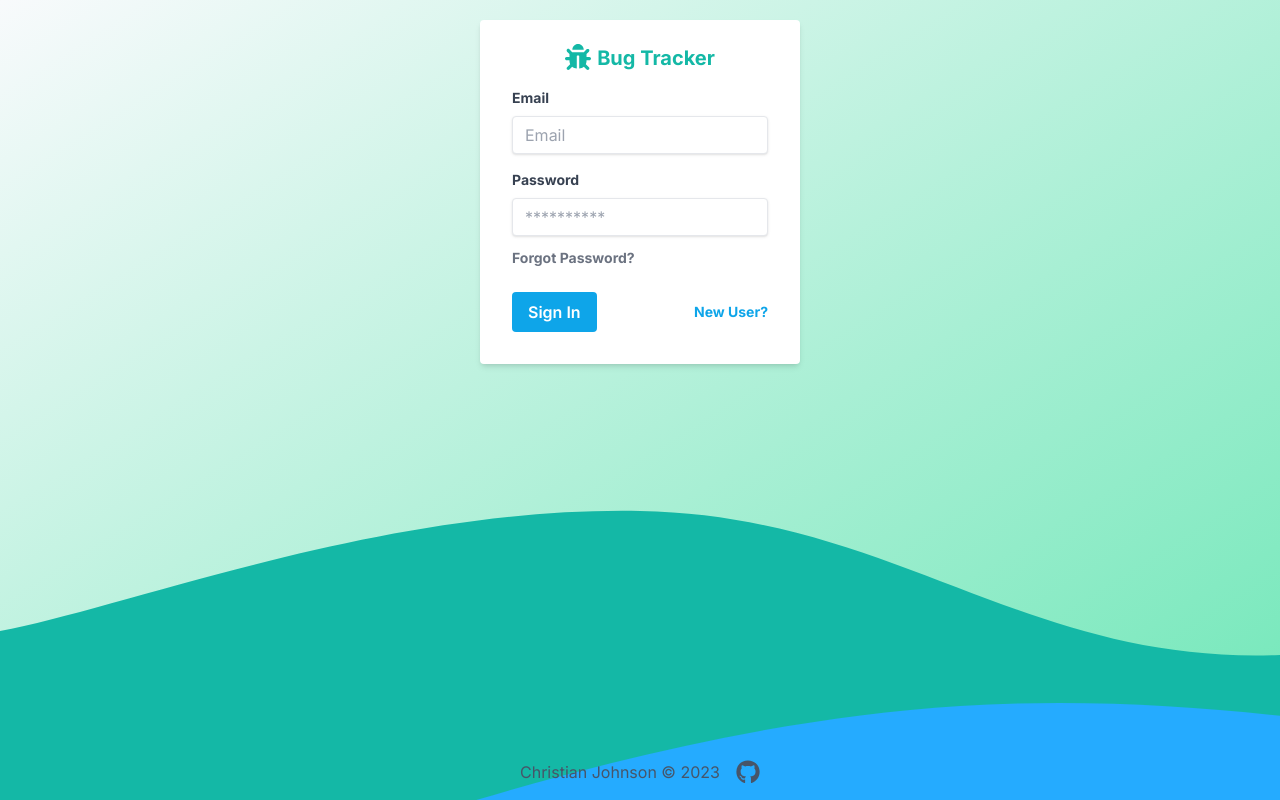
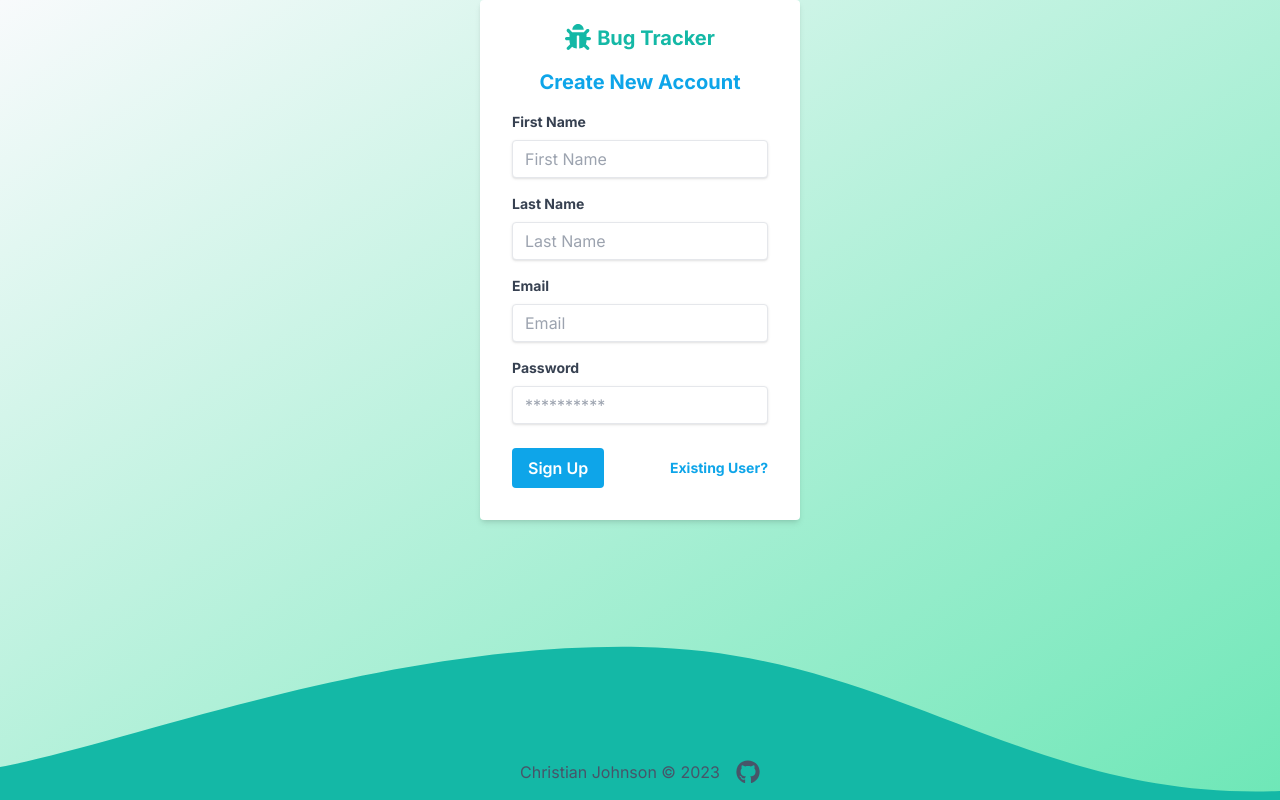
Before and after one commit to christianjcodes/bug-tracker-frontend, a Next.js app: page /new-user in a window 1280 px wide. Built offline with nearby package versions, Linux system fonts and the light colour scheme.

Commit message:
Add autocomplete values to sign-in and sign-up forms

```diff
--- a/src/app/new-user/page.tsx
+++ b/src/app/new-user/page.tsx
@@ -16,6 +16,49 @@ export default function Page() {
                   Bug Tracker
                 </h1>
               </div>
+              <div className="mb-4 flex text-sky-500 font-bold text-xl justify-center">
+                <h1>Create New Account</h1>
+              </div>
+              <div className="mb-4">
+                <label className="block text-gray-700 text-sm font-bold mb-2" htmlFor="firstName">
+                  First Name
+                </label>
+                <input className="
+                  shadow
+                  appearance-none
+                  border rounded
+                  w-full
+                  py-2
+                  px-3
+                  text-gray-700
+                  leading-tight
+                  focus:outline-none
+                  focus:shadow-outline"
+                  id="firstName"
+                  type="text"
+                  autoComplete="given-name"
+                  placeholder="First Name"/>
+              </div>
+              <div className="mb-4">
+                <label className="block text-gray-700 text-sm font-bold mb-2" htmlFor="lastName">
+                  Last Name
+                </label>
+                <input className="
+                  shadow
+                  appearance-none
+                  border rounded
+                  w-full
+                  py-2
+                  px-3
+                  text-gray-700
+                  leading-tight
+                  focus:outline-none
+                  focus:shadow-outline"
+                  id="lastName"
+                  type="text"
+                  autoComplete="family-name"
+                  placeholder="Last Name"/>
+              </div>
               <div className="mb-4">
                 <label className="block text-gray-700 text-sm font-bold mb-2" htmlFor="email">
                   Email
@@ -31,11 +74,11 @@ export default function Page() {
                   leading-tight
                   focus:outline-none
                   focus:shadow-outline"
-                  id="email"
+                  id="newEmail"
                   type="text"
                   placeholder="Email"/>
               </div>
-              <div className="mb-[1px]">
+              <div className="mb-4">
                 <label className="block text-gray-700 text-sm font-bold mb-2" htmlFor="password">
                   Password
                 </label>
@@ -52,20 +95,10 @@ export default function Page() {
                 leading-tight
                 focus:outline-none
                 focus:shadow-outline"
-                id="password"
+                id="newPassword"
                 type="password"
+                autoComplete="new-password"
                 placeholder="**********"/>
-              </div>
-              <div className='
-                mb-6
-                inline-block
-                font-bold
-                text-sm
-                text-gray-500
-                hover:text-gray-700'>
-                <Link href="/forgot-password">
-                  Forgot Password?
-                </Link>
               </div>
               <div className="flex items-center justify-between">
                 <Link href="/dashboard">
@@ -79,7 +112,7 @@ export default function Page() {
                     rounded
                     focus:outline-none
                     focus:shadow-outline" type="button">
-                    Sign In
+                    Sign Up
                   </button>
                 </Link>
                 <div className="
@@ -89,8 +122,8 @@ export default function Page() {
                   text-sm
                   text-sky-500
                   hover:text-sky-700">
-                  <Link href="/new-user">
-                    New User?
+                  <Link href="/">
+                    Existing User?
                   </Link>
                 </div>
               </div>
--- a/src/app/page.tsx
+++ b/src/app/page.tsx
@@ -55,6 +55,7 @@ export default function Home() {
               focus:shadow-outline"
               id="password"
               type="password"
+              autoComplete="current-password"
               placeholder="**********"/>
             </div>
             <div className='
```
